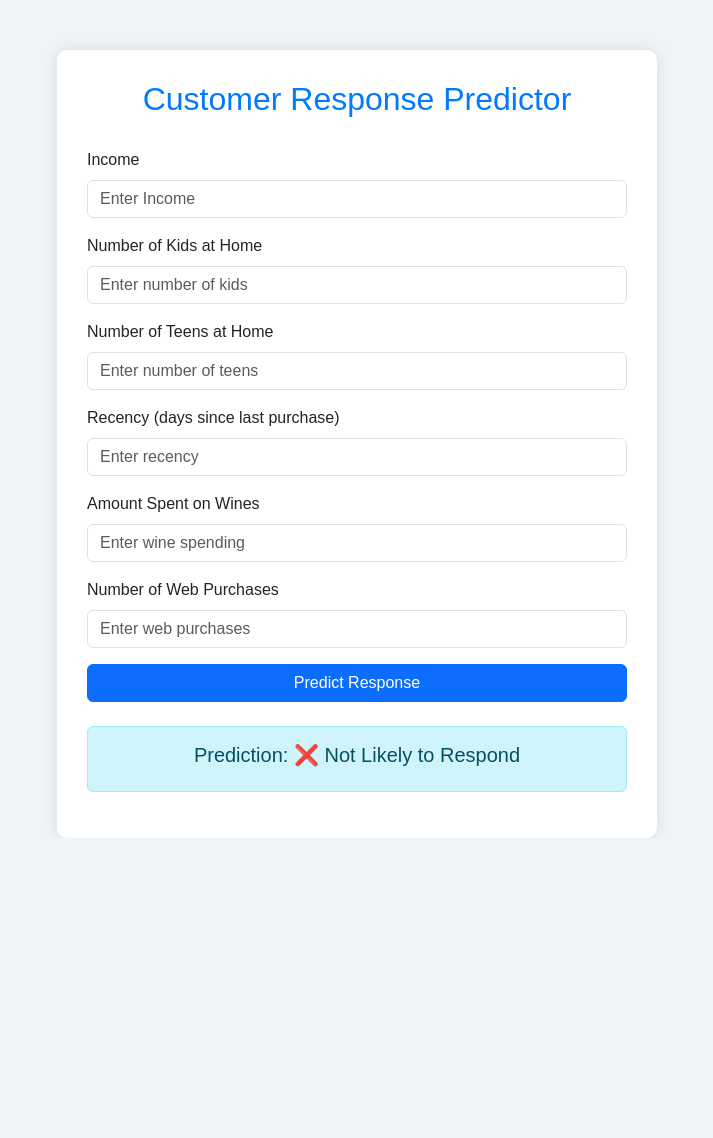
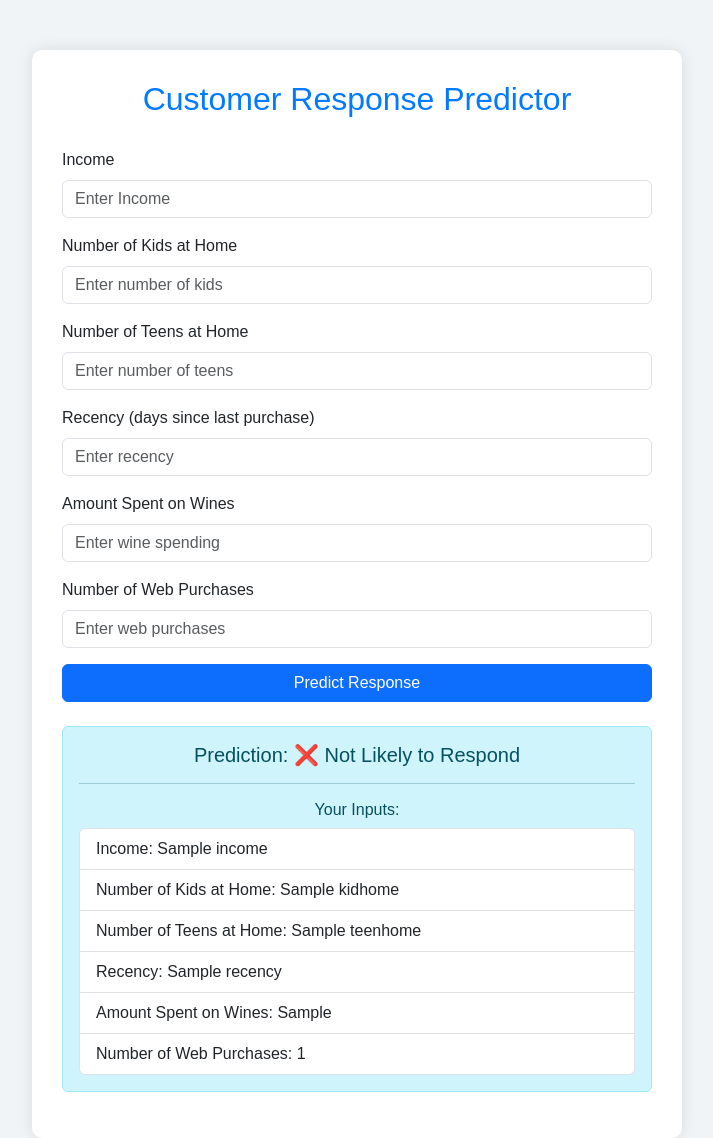
Before and after one commit to shravanicherupally/Analysing-Customers_Personality_for_Business_Improvement, a Flask app: template App/templates/index.html in a window 1280 px wide. Shown: the whole page, without its empty margins (283-996 px from the left). Before the commit the page ends 838 px from the top, so only its background shows below. Run offline with Flask 3, Linux system fonts and the light colour scheme; the template is opened without the code that fills it: most values are stand-ins (such as "Sample title", 1, 10 or a date in 2020); parts of the project's set-up code (start-up, migrations or seed data) failed here and were passed over.

Commit message:
updated index and app.py

```diff
--- a/App/app.py
+++ b/App/app.py
@@ -1,5 +1,3 @@
-# ✅ app.py
-
 from flask import Flask, render_template, request
 import numpy as np
 import pandas as pd
@@ -7,22 +5,14 @@ import joblib
 
 app = Flask(__name__)
 
-# ---------------------------
-# 1️⃣ Load Scaler and Model
-# ---------------------------
+# Load saved model and scaler
 model = joblib.load('model/model.pkl')
 scaler = joblib.load('model/scaler.pkl')
 
-# ---------------------------
-# 2️⃣ Home Route
-# ---------------------------
-@app.route('/', methods=['GET', 'POST'])
+@app.route('/', methods=['GET'])
 def index():
     return render_template('index.html', prediction=None)
 
-# ---------------------------
-# 3️⃣ Predict Route
-# ---------------------------
 @app.route('/predict', methods=['POST'])
 def predict():
     # Get input values from form
@@ -33,10 +23,7 @@ def predict():
     MntWines = float(request.form['MntWines'])
     NumWebPurchases = int(request.form['NumWebPurchases'])
 
-    # ---------------------------
-    # Feature Engineering: Add TotalChildren
-    # Drop Teenhome to match training
-    # ---------------------------
+    # Feature engineering: TotalChildren = Kidhome + Teenhome
     TotalChildren = Kidhome + Teenhome
 
     # Create input DataFrame
@@ -47,14 +34,20 @@ def predict():
     # Scale input
     input_scaled = scaler.transform(input_data)
 
-    # Predict
+    # Make prediction
     prediction = model.predict(input_scaled)[0]
 
-    # Return result
-    return render_template('index.html', prediction=prediction)
+    # Pass input back to template
+    inputs = {
+        'Income': Income,
+        'Kidhome': Kidhome,
+        'Teenhome': Teenhome,
+        'Recency': Recency,
+        'MntWines': MntWines,
+        'NumWebPurchases': NumWebPurchases
+    }
 
-# ---------------------------
-# 4️⃣ Run the App
-# ---------------------------
+    return render_template('index.html', prediction=prediction, inputs=inputs)
+
 if __name__ == "__main__":
     app.run(debug=True)
--- a/App/templates/index.html
+++ b/App/templates/index.html
@@ -2,16 +2,16 @@
 <html lang="en">
 <head>
     <meta charset="UTF-8">
-    <title>Customer Personality Prediction</title>
-    <!-- Bootstrap CDN for styling -->
+    <title>Customer Response Predictor</title>
+    <!-- Bootstrap for styling -->
     <link rel="stylesheet" href="https://cdn.jsdelivr.net/npm/bootstrap@5.3.0/dist/css/bootstrap.min.css">
     <style>
         body {
-            background-color: #f0f4f7; /* Light blue/gray background */
+            background-color: #f0f4f7;
             font-family: Arial, sans-serif;
         }
         .container {
-            max-width: 600px;
+            max-width: 650px;
             margin-top: 50px;
             padding: 30px;
             background: white;
@@ -68,6 +68,16 @@
                     ❌ Not Likely to Respond
                 {% endif %}
             </h5>
+            <hr>
+            <h6>Your Inputs:</h6>
+            <ul class="list-group text-start">
+                <li class="list-group-item">Income: {{ inputs.Income }}</li>
+                <li class="list-group-item">Number of Kids at Home: {{ inputs.Kidhome }}</li>
+                <li class="list-group-item">Number of Teens at Home: {{ inputs.Teenhome }}</li>
+                <li class="list-group-item">Recency: {{ inputs.Recency }}</li>
+                <li class="list-group-item">Amount Spent on Wines: {{ inputs.MntWines }}</li>
+                <li class="list-group-item">Number of Web Purchases: {{ inputs.NumWebPurchases }}</li>
+            </ul>
         </div>
         {% endif %}
     </div>
```
